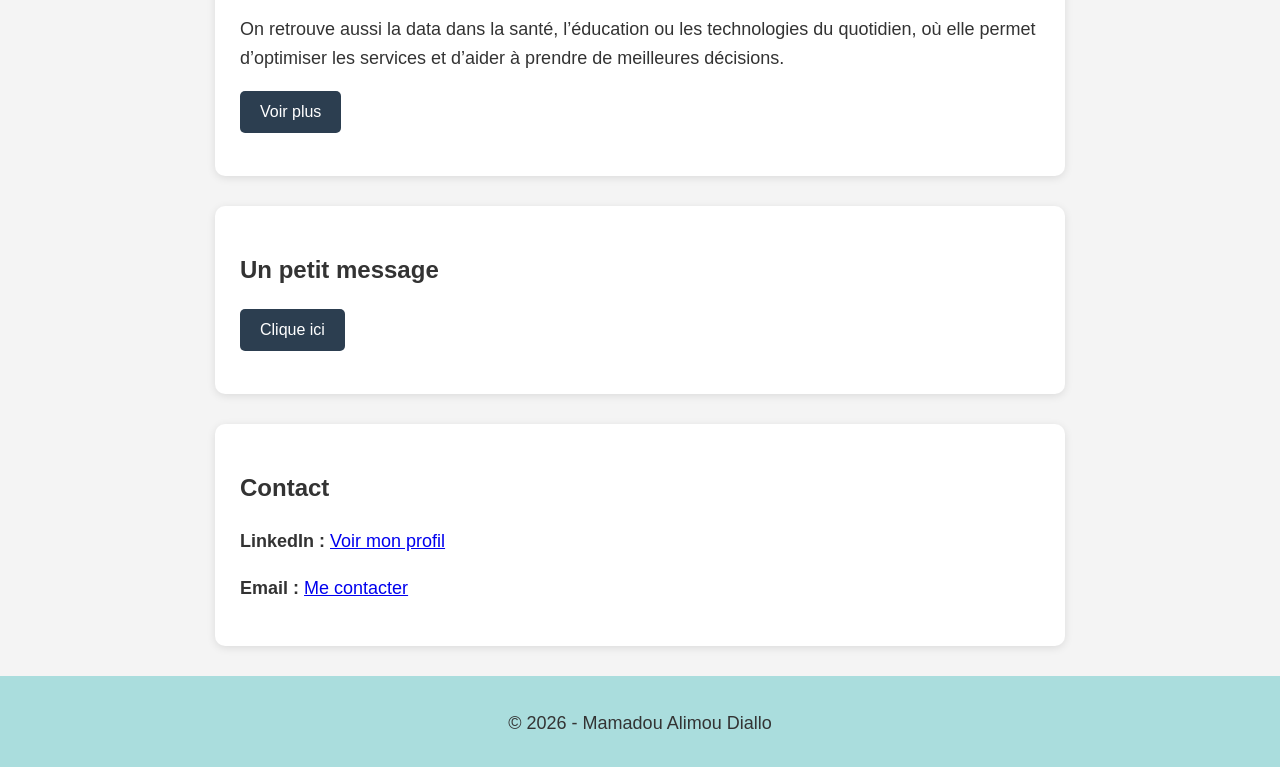
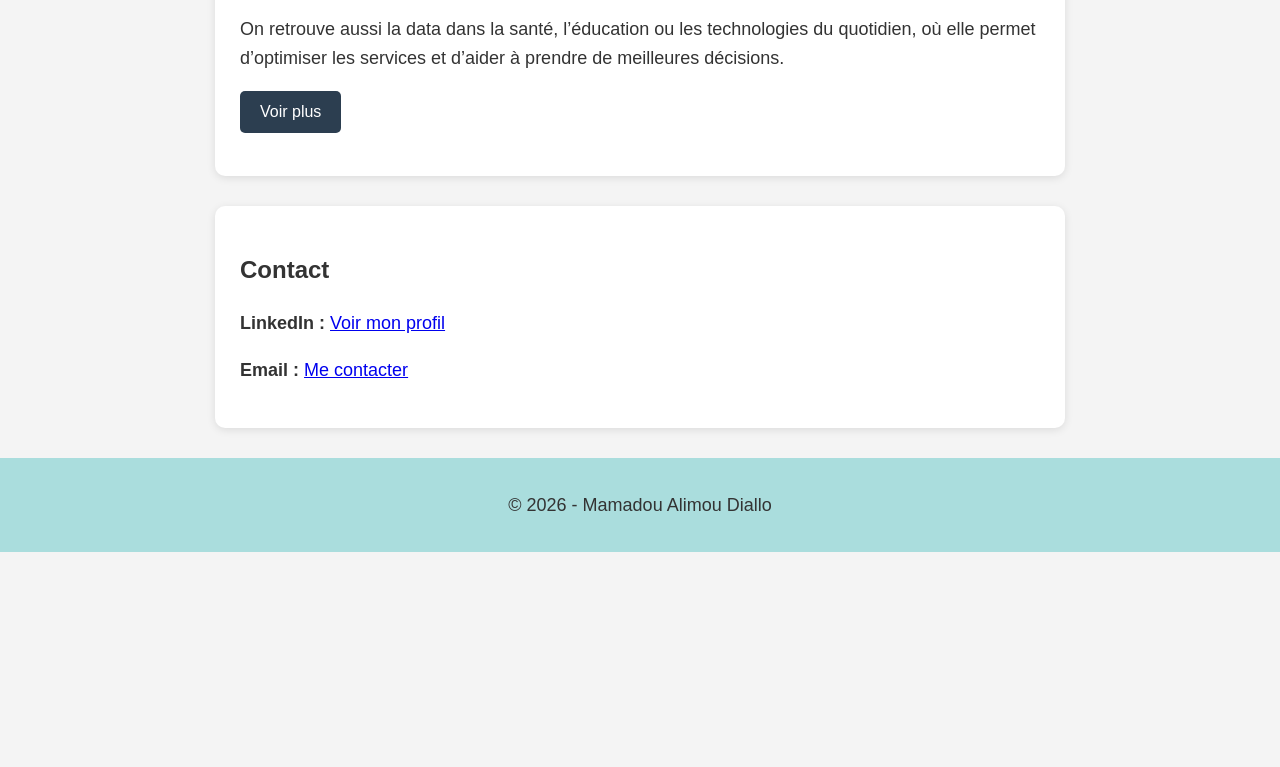
Before and after one commit to Alim-Diallo/TestSimplon, a plain HTML site: page index.html in a window 1280 px wide. Shown: the part 1682-2449 px from the top of the page. After the commit the page ends 2234 px from the top, so only its background shows below. Drawn offline with Linux system fonts and the light colour scheme.

Commit message:
Update index.html

```diff
--- a/index.html
+++ b/index.html
@@ -115,13 +115,6 @@
 
     </section>
 
-    <!-- Section Interaction -->
-    <section id="interaction">
-        <h2>Un petit message</h2>
-        <button id="btnMessage">Clique ici</button>
-        <p id="message"></p>
-    </section>
-
     <!-- Section Contact -->
     <section id="contact">
         <h2>Contact</h2>
```
